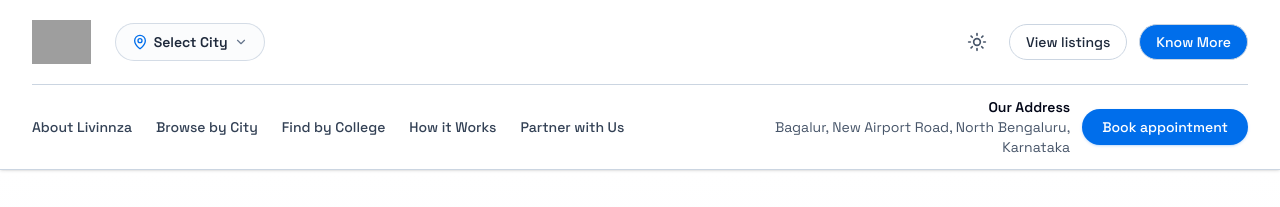
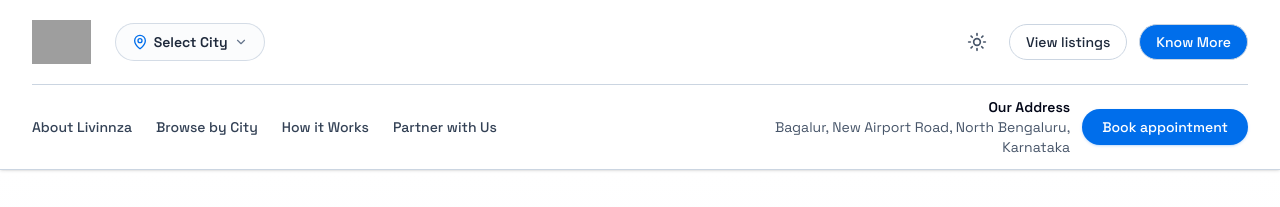
Before and after one commit to Aparna-1999/livinzza, a Next.js app: page / in a window 1280 px wide. Shown: the top 207 px of the page. Built offline with nearby package versions, Linux system fonts and the light colour scheme; grey boxes are pictures that could not be loaded.

Commit message:
Remove 'Find by College' from NavLinks navigation menu

```diff
--- a/src/components/molecules/NavLinks.tsx
+++ b/src/components/molecules/NavLinks.tsx
@@ -9,7 +9,6 @@
   const links = [
     { name: "About Livinnza", href: "/know-more" },
     { name: "Browse by City", href: "/hostels?selectCity=true" },
-    { name: "Find by College", href: "/hostels?focusCollege=true" },
     { name: "How it Works", href: "/know-more" },
     { name: "Partner with Us", href: "/partner-with-us" },
   ];
```
